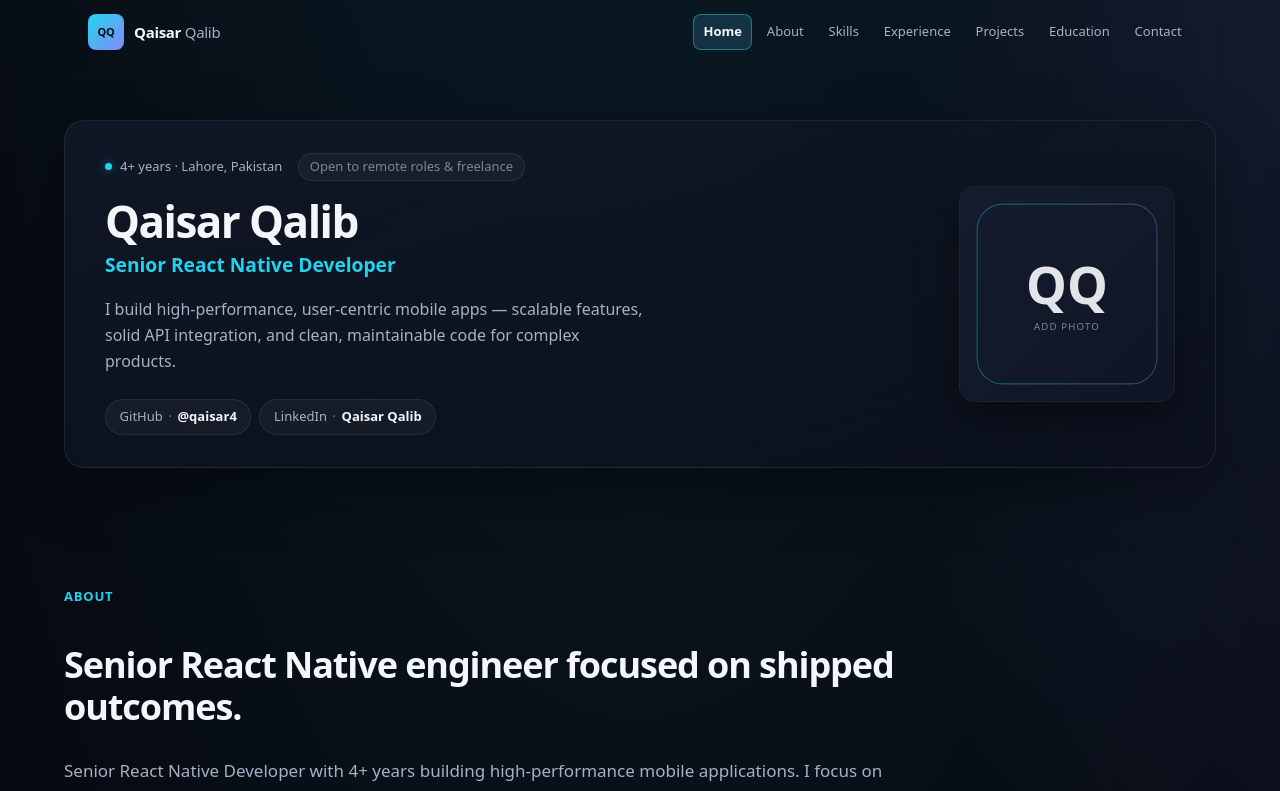
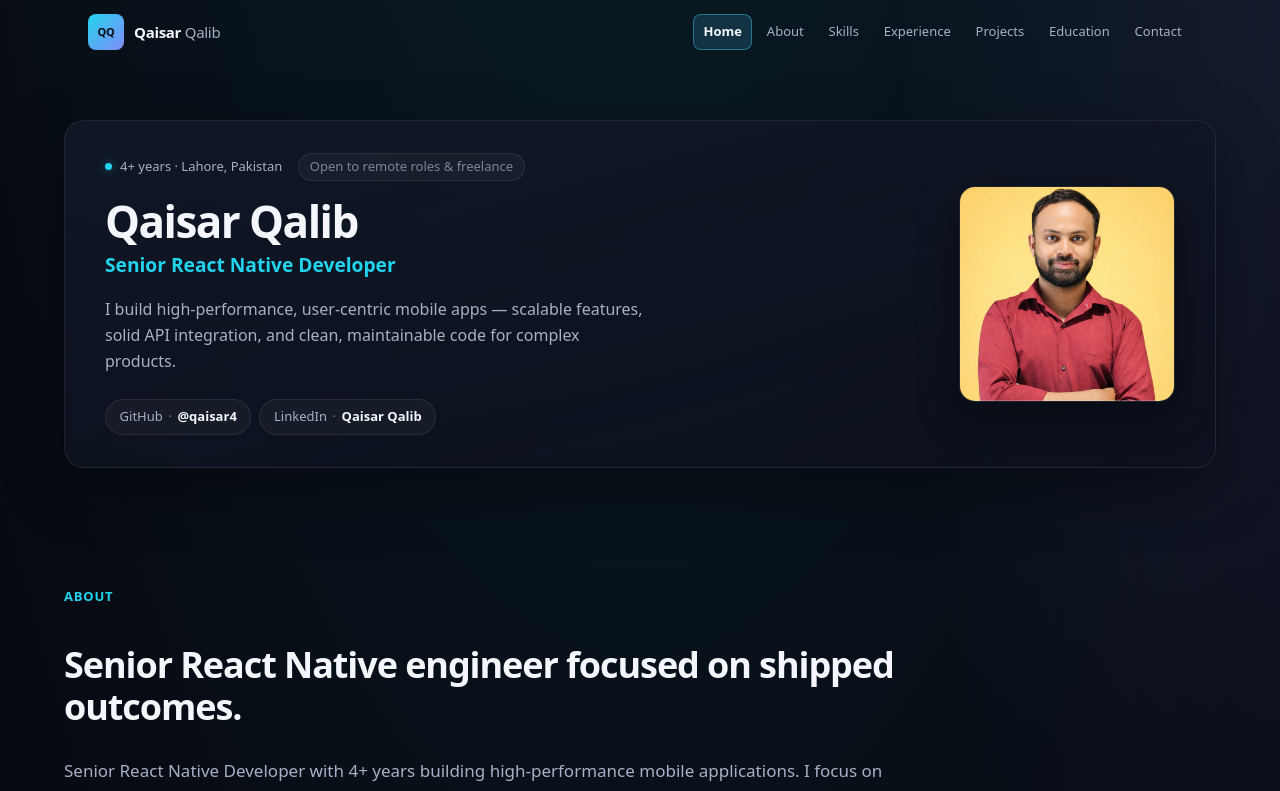
Before and after one commit to qaisar4/qaisarqalib_portfolio, a React (Vite) app: page / in a window 1280 px wide. Shown: the top 791 px of the page. Built offline with nearby package versions, Linux system fonts and the light colour scheme.

Commit message:
Added profile pic

```diff
--- a/src/data/portfolio.js
+++ b/src/data/portfolio.js
@@ -1,7 +1,5 @@
-/**
- * All portfolio content is local — edit this file to personalize.
- * Replace placeholder text, links, and add your avatar to /public/avatar.svg
- */
+
+import avatarSrc from '../assets/images/qaisar.jpeg'
 
 export const site = {
   firstName: 'Qaisar',
@@ -14,9 +12,7 @@ export const site = {
   email: 'qaisarqalib123@gmail.com',
   phone: '+92 302 4595017',
   availability: 'Open to remote roles & freelance',
-  /** Optional: set to '/avatar.svg' after adding your photo (see public/avatar.svg placeholder) */
-  avatarSrc: '/avatar.svg',
-  /** Set to '/resume.pdf' after adding the file under public/ */
+  avatarSrc,
   resumePath: null,
   socials: [
     { label: 'GitHub', href: 'https://github.com/qaisar4', handle: '@qaisar4' },
```
Also changed, not shown: src/assets/images/qaisar.jpeg (added).
